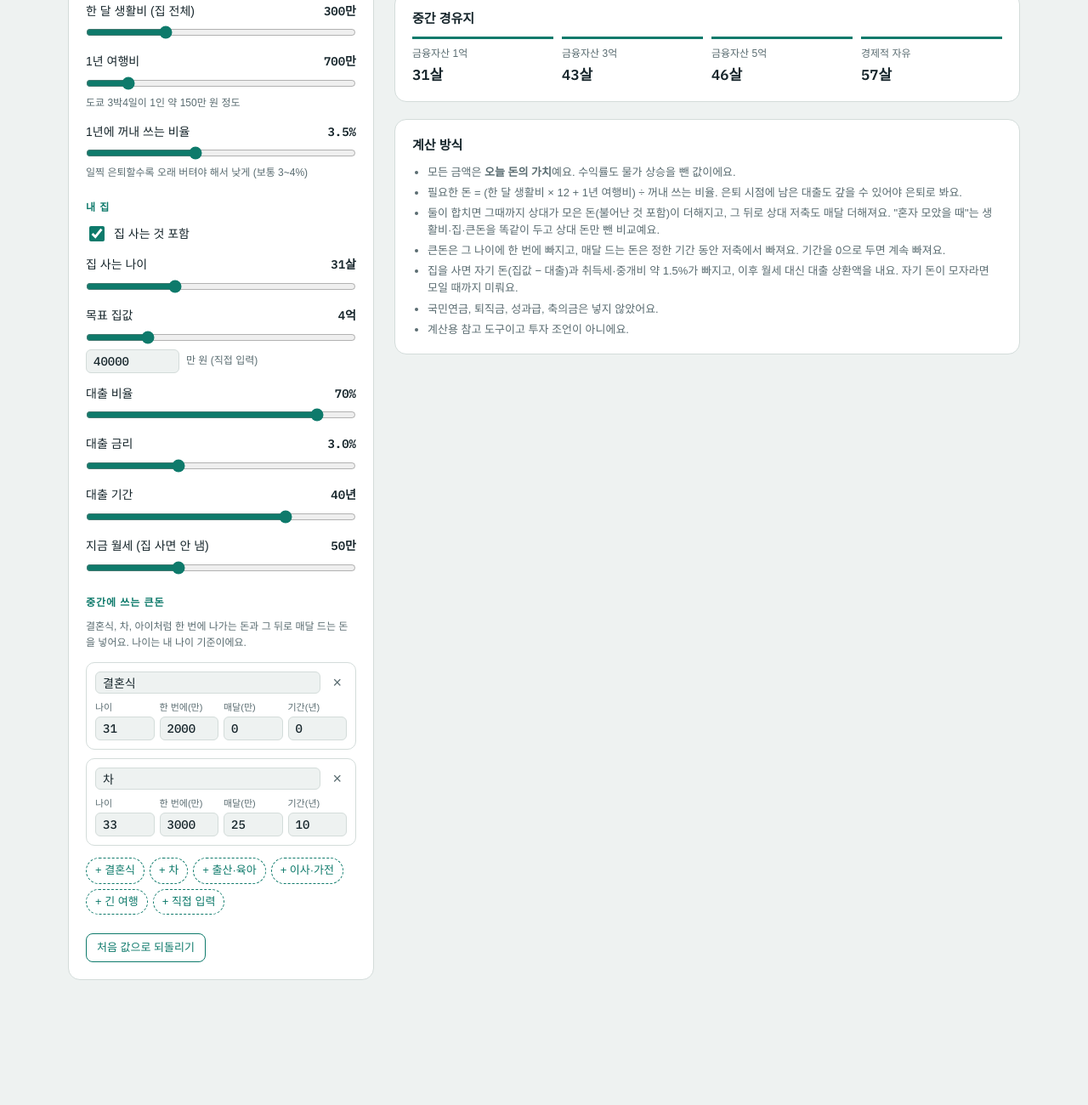
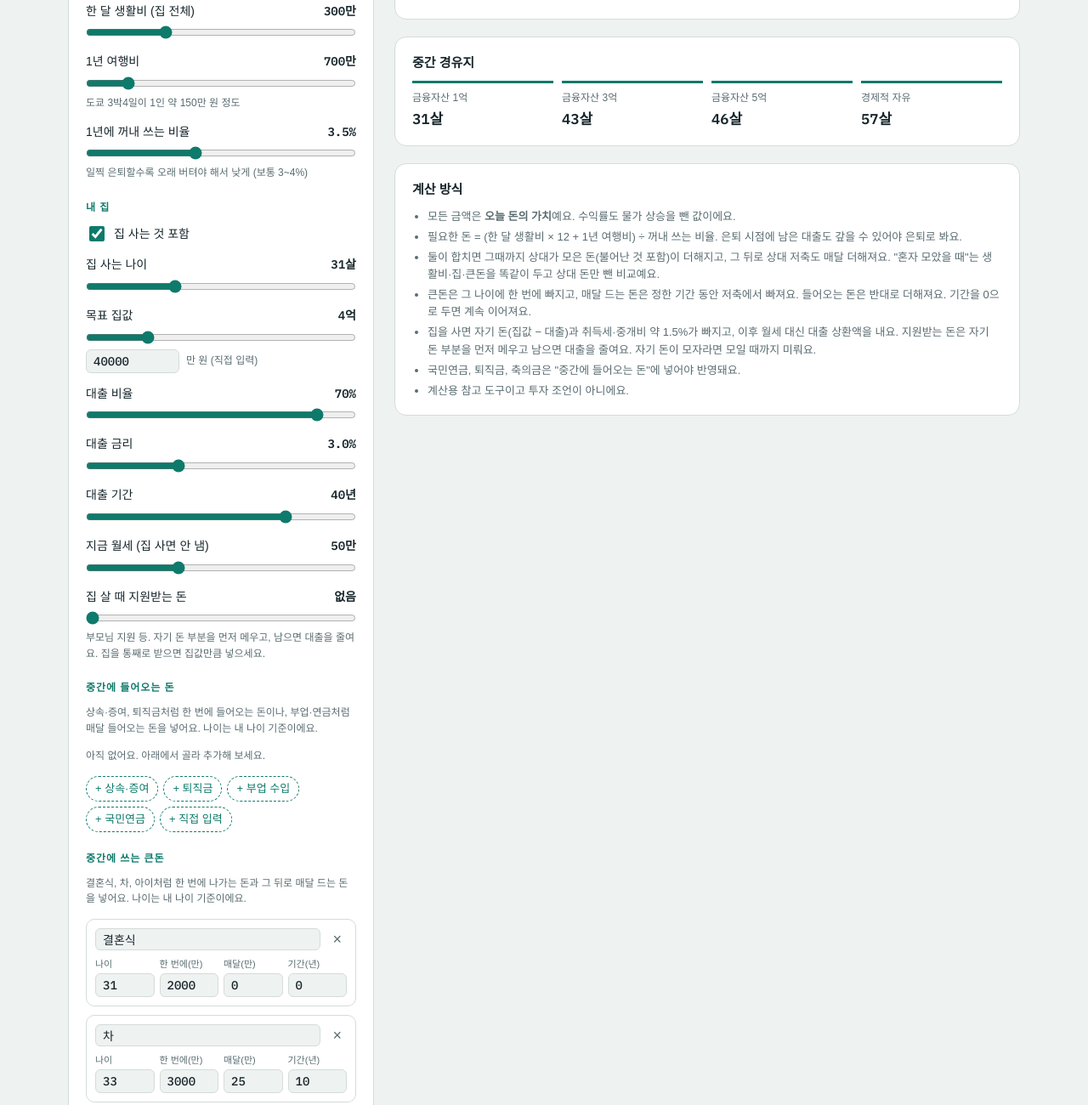
Before and after one commit to idayon/study, a plain HTML site: page freedom/index.html in a window 1280 px wide. Shown: the part 905-2205 px from the top of the page at 85% size. Before the commit the page ends 2106 px from the top, so only its background shows below. Drawn offline with Linux system fonts and the light colour scheme; a web font is replaced by a local one.

Commit message:
탑승권: 필요한 돈 계산식 표시, 중간에 들어오는 돈(상속·퇴직금·부업·연금), 집 살 때 지원금
Co-Authored-By: Claude Opus 5.5 <noreply@anthropic.com>

```diff
--- a/freedom/index.html
+++ b/freedom/index.html
@@ -82,6 +82,7 @@ input:focus-visible,button:focus-visible{outline:2px solid var(--accent);outline
 .stub p{margin:0;font-size:13px;color:var(--muted)}
 .status{font-size:13px;padding:8px 12px;border-radius:8px;background:var(--gold-soft);color:var(--ink);display:grid;gap:2px}
 .status .bad{color:var(--warn);font-weight:600}
+.formula{margin:0;font-size:12px;color:var(--muted);line-height:1.5}
 .compare{display:flex;flex-wrap:wrap;gap:8px 18px;font-size:13px}
 .compare b{font-family:var(--mono);font-size:15px}
 .compare .solo b{color:var(--muted)}
@@ -147,6 +148,14 @@ input:focus-visible,button:focus-visible{outline:2px solid var(--accent);outline
         <div class="f dep-buy"><div class="top"><label for="rate">대출 금리</label><output id="o-rate"></output></div><input type="range" id="rate" min="1.5" max="6" step="0.1"></div>
         <div class="f dep-buy"><div class="top"><label for="term">대출 기간</label><output id="o-term"></output></div><input type="range" id="term" min="10" max="50" step="5"></div>
         <div class="f dep-buy"><div class="top"><label for="rent">지금 월세 (집 사면 안 냄)</label><output id="o-rent"></output></div><input type="range" id="rent" min="0" max="150" step="1"></div>
+        <div class="f dep-buy"><div class="top"><label for="support">집 살 때 지원받는 돈</label><output id="o-support"></output></div><input type="range" id="support" min="0" max="100000" step="500"><small>부모님 지원 등. 자기 돈 부분을 먼저 메우고, 남으면 대출을 줄여요. 집을 통째로 받으면 집값만큼 넣으세요.</small></div>
+      </fieldset>
+
+      <fieldset>
+        <legend>중간에 들어오는 돈</legend>
+        <p class="hint">상속·증여, 퇴직금처럼 한 번에 들어오는 돈이나, 부업·연금처럼 매달 들어오는 돈을 넣어요. 나이는 내 나이 기준이에요.</p>
+        <div class="evs" id="incs"></div>
+        <div class="presets" id="inc-presets"></div>
       </fieldset>
 
       <fieldset>
@@ -173,6 +182,7 @@ input:focus-visible,button:focus-visible{outline:2px solid var(--accent);outline
             <div class="fact"><span class="tk-label">35살 때 자산</span><b id="t-35"></b></div>
             <div class="fact"><span class="tk-label">월 대출 상환</span><b id="t-pay"></b></div>
           </div>
+          <p class="formula" id="t-formula"></p>
           <div class="compare" id="t-compare"></div>
           <div class="status" id="t-status"></div>
         </div>
@@ -204,9 +214,9 @@ input:focus-visible,button:focus-visible{outline:2px solid var(--accent);outline
           <li>모든 금액은 <b>오늘 돈의 가치</b>예요. 수익률도 물가 상승을 뺀 값이에요.</li>
           <li>필요한 돈 = (한 달 생활비 × 12 + 1년 여행비) ÷ 꺼내 쓰는 비율. 은퇴 시점에 남은 대출도 갚을 수 있어야 은퇴로 봐요.</li>
           <li>둘이 합치면 그때까지 상대가 모은 돈(불어난 것 포함)이 더해지고, 그 뒤로 상대 저축도 매달 더해져요. "혼자 모았을 때"는 생활비·집·큰돈을 똑같이 두고 상대 돈만 뺀 비교예요.</li>
-          <li>큰돈은 그 나이에 한 번에 빠지고, 매달 드는 돈은 정한 기간 동안 저축에서 빠져요. 기간을 0으로 두면 계속 빠져요.</li>
-          <li>집을 사면 자기 돈(집값 − 대출)과 취득세·중개비 약 1.5%가 빠지고, 이후 월세 대신 대출 상환액을 내요. 자기 돈이 모자라면 모일 때까지 미뤄요.</li>
-          <li>국민연금, 퇴직금, 성과급, 축의금은 넣지 않았어요.</li>
+          <li>큰돈은 그 나이에 한 번에 빠지고, 매달 드는 돈은 정한 기간 동안 저축에서 빠져요. 들어오는 돈은 반대로 더해져요. 기간을 0으로 두면 계속 이어져요.</li>
+          <li>집을 사면 자기 돈(집값 − 대출)과 취득세·중개비 약 1.5%가 빠지고, 이후 월세 대신 대출 상환액을 내요. 지원받는 돈은 자기 돈 부분을 먼저 메우고 남으면 대출을 줄여요. 자기 돈이 모자라면 모일 때까지 미뤄요.</li>
+          <li>국민연금, 퇴직금, 축의금은 "중간에 들어오는 돈"에 넣어야 반영돼요.</li>
           <li>계산용 참고 도구이고 투자 조언이 아니에요.</li>
         </ul>
       </div>
@@ -220,7 +230,8 @@ const DEFAULTS = {
   age0: 28, assets0: 3000, save0: 100, g: 4, r: 4,
   couple: true, mergeAge: 31, pAssets: 3000, pSave: 100,
   live: 300, travel: 700, wr: 3.5,
-  buy: true, buyAge: 31, price: 40000, ltv: 70, rate: 3, term: 40, rent: 50,
+  buy: true, buyAge: 31, price: 40000, ltv: 70, rate: 3, term: 40, rent: 50, support: 0,
+  incomes: [],
   events: [
     { name: "결혼식", age: 31, amount: 2000, monthly: 0, years: 0 },
     { name: "차", age: 33, amount: 3000, monthly: 25, years: 10 }
@@ -229,7 +240,7 @@ const DEFAULTS = {
 const SAVE_HINT = "";/* ===== 기본값 끝 ===== */
 
 const $ = id => document.getElementById(id);
-const NUMS = ["age0","assets0","save0","g","r","mergeAge","pAssets","pSave","live","travel","wr","buyAge","price","ltv","rate","term","rent"];
+const NUMS = ["age0","assets0","save0","g","r","mergeAge","pAssets","pSave","live","travel","wr","buyAge","price","ltv","rate","term","rent","support"];
 const CHECKS = ["couple","buy"];
 const NOW_YEAR = new Date().getFullYear();
 const KEY = "freedom-ticket-v2";
@@ -240,9 +251,15 @@ const PRESETS = [
   { name: "이사·가전", amount: 1000, monthly: 0, years: 0, gap: 5 },
   { name: "긴 여행", amount: 800, monthly: 0, years: 0, gap: 7 }
 ];
+const INC_PRESETS = [
+  { name: "상속·증여", amount: 10000, monthly: 0, years: 0, gap: 20 },
+  { name: "퇴직금", amount: 3000, monthly: 0, years: 0, gap: 8 },
+  { name: "부업 수입", amount: 0, monthly: 30, years: 10, gap: 1 },
+  { name: "국민연금", amount: 0, monthly: 100, years: 0, gap: 39 }
+];
 if (SAVE_HINT) $("save0-hint").textContent = SAVE_HINT;
 
-let events = [];
+let events = [], incomes = [];
 
 function won(m){
   const neg = m < 0; m = Math.abs(m);
@@ -255,7 +272,8 @@ const fmt = {
   age0:v=>v+"살", assets0:v=>won(+v), save0:v=>v+"만", g:v=>v+"%", r:v=>v+"%",
   mergeAge:v=>v+"살", pAssets:v=>won(+v), pSave:v=>v+"만",
   live:v=>v+"만", travel:v=>won(+v), wr:v=>(+v).toFixed(1)+"%", buyAge:v=>v+"살",
-  price:v=>won(+v), ltv:v=>v+"%", rate:v=>(+v).toFixed(1)+"%", term:v=>v+"년", rent:v=>v+"만"
+  price:v=>won(+v), ltv:v=>v+"%", rate:v=>(+v).toFixed(1)+"%", term:v=>v+"년", rent:v=>v+"만",
+  support:v=>+v ? won(+v) : "없음"
 };
 
 function read(){
@@ -263,7 +281,9 @@ function read(){
   NUMS.forEach(k => p[k] = +$(k).value || 0);
   CHECKS.forEach(k => p[k] = $(k).checked);
   p.price = Math.max(5000, p.price);
-  p.events = events.map(e => ({ name: e.name || "지출", age: +e.age || 0, amount: +e.amount || 0, monthly: +e.monthly || 0, years: +e.years || 0 }));
+  const clean = (e, def) => ({ name: e.name || def, age: +e.age || 0, amount: +e.amount || 0, monthly: +e.monthly || 0, years: +e.years || 0 });
+  p.events = events.map(e => clean(e, "지출"));
+  p.incomes = incomes.map(e => clean(e, "수입"));
   return p;
 }
 
@@ -275,10 +295,17 @@ function payment(P, annual, years){
 function simulate(p, save0, couple){
   const rm = Math.pow(1 + p.r/100, 1/12) - 1;
   const target = (p.live*12 + p.travel) / (p.wr/100);
-  const loan = p.price * p.ltv/100;
-  const down = p.price - loan + p.price*0.015;
-  const pay = payment(loan, p.rate, p.term);
-  const evs = p.events.map(e => ({ ...e, m: Math.round((e.age - p.age0)*12) }));
+  // 집: 지원금이 자기 돈 부분을 먼저 메우고, 남으면 대출을 줄인다. 그래도 남으면 금융자산에 더한다.
+  const cost = p.price * 1.015, loanMax = p.price * p.ltv/100;
+  const support = p.buy ? p.support : 0;
+  const ownNeed = cost - loanMax;
+  const down = Math.max(0, ownNeed - support);
+  const loan = Math.max(0, Math.min(loanMax, cost - support));
+  const spare = Math.max(0, support - cost);
+  const pay = loan > 0 ? payment(loan, p.rate, p.term) : 0;
+  // 나가는 돈은 +, 들어오는 돈은 − 로 같은 목록에 넣는다
+  const evs = p.events.map(e => ({ ...e, m: Math.round((e.age - p.age0)*12) }))
+    .concat(p.incomes.map(e => ({ ...e, amount: -e.amount, monthly: -e.monthly, m: Math.round((e.age - p.age0)*12) })));
   let a = p.assets0, pa = p.pAssets, merged = false, bal = 0, bought = false, boughtAge = null, retireAge = null;
   let minA = Infinity, minAge = null;
   const pts = [];
@@ -291,7 +318,7 @@ function simulate(p, save0, couple){
     if (m % 12 === 0) pts.push({ age, a, need: target + bal });
     if (retireAge === null && m > 0 && a >= target + bal) retireAge = age;
     if (p.buy && !bought && age >= p.buyAge && a >= down){
-      a -= down; bal = loan; bought = true; boughtAge = age;
+      a -= down; a += spare; bal = loan; bought = true; boughtAge = age;
     }
     const gf = Math.pow(1 + p.g/100, Math.floor(m/12));
     let s = save0 * gf;
@@ -304,7 +331,7 @@ function simulate(p, save0, couple){
     }
     a = a*(1+rm) + s;
   }
-  return { pts, retireAge, target, pay, bought, boughtAge, down, minA, minAge };
+  return { pts, retireAge, target, pay, loan, bought, boughtAge, down, minA, minAge };
 }
 
 function needFor35(p){
@@ -334,11 +361,12 @@ function drawChart(res, solo, p){
   for (let a = Math.ceil(p.age0/stepX)*stepX; a <= endAge; a += stepX){
     g += `<text x="${x(a)}" y="${H-12}" text-anchor="middle">${a}살</text>`;
   }
-  // 큰돈 표시
-  p.events.filter(e => e.age >= p.age0 && e.age <= endAge).sort((u,v) => u.age - v.age).forEach((e,i) => {
+  // 큰돈 표시 (나가는 돈 빨강, 들어오는 돈 초록)
+  p.events.map(e => ({ ...e, c: "var(--warn)" })).concat(p.incomes.map(e => ({ ...e, c: "var(--accent)" })))
+    .filter(e => e.age >= p.age0 && e.age <= endAge).sort((u,v) => u.age - v.age).forEach((e,i) => {
     const ex = x(e.age);
-    g += `<line x1="${ex}" x2="${ex}" y1="${T-6}" y2="${H-B}" stroke="var(--warn)" stroke-opacity=".45" stroke-width="1" stroke-dasharray="3 4"/>`;
-    g += `<text class="ev-label" x="${ex+4}" y="${T-14 + (i%2)*12}" style="fill:var(--warn)">${esc(e.name)}</text>`;
+    g += `<line x1="${ex}" x2="${ex}" y1="${T-6}" y2="${H-B}" stroke="${e.c}" stroke-opacity=".45" stroke-width="1" stroke-dasharray="3 4"/>`;
+    g += `<text class="ev-label" x="${ex+4}" y="${T-14 + (i%2)*12}" style="fill:${e.c}">${esc(e.name)}</text>`;
   });
   const line = (arr, key) => arr.map((d,i) => `${i?"L":"M"}${x(d.age).toFixed(1)},${y(d[key]).toFixed(1)}`).join("");
   const area = line(pts,"a") + `L${x(pts[pts.length-1].age)},${y(0)}L${x(pts[0].age)},${y(0)}Z`;
@@ -387,6 +415,8 @@ function render(){
   $("t-to").textContent = ra === null ? "80+" : Math.ceil(ra);
   $("t-year").textContent = ra === null ? "80살 안에 도착 못 함" : `${NOW_YEAR + Math.ceil(ra - p.age0)}년쯤 경제적 자유`;
   $("t-target").textContent = won(res.target);
+  $("t-formula").textContent = `필요한 돈 = (생활비 월 ${won(p.live)} × 12 + 여행비 연 ${won(p.travel)}) ÷ ${p.wr.toFixed(1)}%` +
+    (p.buy && res.loan > 0 ? " · 은퇴할 때 남은 대출이 있으면 그만큼 더" : "");
   const at35 = res.pts.find(d => Math.round(d.age) === 35);
   $("t-35").textContent = at35 ? won(at35.a) : "—";
   $("t-pay").textContent = p.buy ? won(res.pay) : "—";
@@ -429,35 +459,44 @@ function render(){
   drawChart(res, solo, p);
 }
 
-/* 큰 지출 목록 */
-function renderEvents(){
-  $("evs").innerHTML = events.map((e,i) => `
+/* 큰돈 목록 (나가는 돈 / 들어오는 돈 공용) */
+const LISTS = {
+  out: { box: "evs", pre: "presets", get: () => events, presets: PRESETS, blank: "새 지출", id: "ev" },
+  in:  { box: "incs", pre: "inc-presets", get: () => incomes, presets: INC_PRESETS, blank: "새 수입", id: "inc" }
+};
+function renderList(k){
+  const L = LISTS[k], arr = L.get();
+  $(L.box).innerHTML = arr.map((e,i) => `
     <div class="ev" data-i="${i}">
-      <div class="head"><input type="text" id="ev-name-${i}" data-k="name" value="${esc(e.name)}" aria-label="지출 이름"><button type="button" class="del" data-del="${i}" aria-label="${esc(e.name)} 삭제">×</button></div>
+      <div class="head"><input type="text" id="${L.id}-name-${i}" data-k="name" value="${esc(e.name)}" aria-label="이름"><button type="button" class="del" data-del="${i}" aria-label="${esc(e.name)} 삭제">×</button></div>
       <div class="cells">
-        <label>나이<input type="number" id="ev-age-${i}" data-k="age" min="18" max="80" step="1" value="${e.age}"></label>
-        <label>한 번에(만)<input type="number" id="ev-amount-${i}" data-k="amount" min="0" step="100" value="${e.amount}"></label>
-        <label>매달(만)<input type="number" id="ev-monthly-${i}" data-k="monthly" min="0" step="5" value="${e.monthly}"></label>
-        <label>기간(년)<input type="number" id="ev-years-${i}" data-k="years" min="0" max="60" step="1" value="${e.years}"></label>
+        <label>나이<input type="number" id="${L.id}-age-${i}" data-k="age" min="18" max="90" step="1" value="${e.age}"></label>
+        <label>한 번에(만)<input type="number" id="${L.id}-amount-${i}" data-k="amount" min="0" step="100" value="${e.amount}"></label>
+        <label>매달(만)<input type="number" id="${L.id}-monthly-${i}" data-k="monthly" min="0" step="5" value="${e.monthly}"></label>
+        <label>기간(년)<input type="number" id="${L.id}-years-${i}" data-k="years" min="0" max="60" step="1" value="${e.years}"></label>
       </div>
     </div>`).join("") || `<p class="hint">아직 없어요. 아래에서 골라 추가해 보세요.</p>`;
 }
-$("evs").addEventListener("input", ev => {
+function renderEvents(){ renderList("out"); renderList("in"); }
+Object.keys(LISTS).forEach(k => {
+  const L = LISTS[k];
+  $(L.box).addEventListener("input", ev => {
     const t = ev.target, box = t.closest(".ev"); if (!box || !t.dataset.k) return;
-  const i = +box.dataset.i; events[i][t.dataset.k] = t.dataset.k === "name" ? t.value : t.value;
+    L.get()[+box.dataset.i][t.dataset.k] = t.value;
     render(); save();
   });
-$("evs").addEventListener("click", ev => {
+  $(L.box).addEventListener("click", ev => {
     const d = ev.target.closest("[data-del]"); if (!d) return;
-  events.splice(+d.dataset.del, 1); renderEvents(); render(); save();
+    L.get().splice(+d.dataset.del, 1); renderList(k); render(); save();
   });
-$("presets").innerHTML = PRESETS.map((x,i) => `<button type="button" class="chip" data-pre="${i}">+ ${x.name}</button>`).join("") + `<button type="button" class="chip" data-pre="-1">+ 직접 입력</button>`;
-$("presets").addEventListener("click", ev => {
+  $(L.pre).innerHTML = L.presets.map((x,i) => `<button type="button" class="chip" data-pre="${i}">+ ${x.name}</button>`).join("") + `<button type="button" class="chip" data-pre="-1">+ 직접 입력</button>`;
+  $(L.pre).addEventListener("click", ev => {
     const b = ev.target.closest("[data-pre]"); if (!b) return;
     const i = +b.dataset.pre, age0 = +$("age0").value;
-  const x = i < 0 ? { name: "새 지출", amount: 1000, monthly: 0, years: 0, gap: 3 } : PRESETS[i];
-  events.push({ name: x.name, age: age0 + x.gap, amount: x.amount, monthly: x.monthly, years: x.years });
-  renderEvents(); render(); save();
+    const x = i < 0 ? { name: L.blank, amount: 1000, monthly: 0, years: 0, gap: 3 } : L.presets[i];
+    L.get().push({ name: x.name, age: age0 + x.gap, amount: x.amount, monthly: x.monthly, years: x.years });
+    renderList(k); render(); save();
+  });
 });
 
 /* 저장 */
@@ -465,9 +504,10 @@ function apply(s){
   NUMS.forEach(k => { if (s[k] !== undefined) $(k).value = s[k]; });
   CHECKS.forEach(k => { if (s[k] !== undefined) $(k).checked = s[k]; });
   if (Array.isArray(s.events)) events = s.events.map(e => ({ ...e }));
+  if (Array.isArray(s.incomes)) incomes = s.incomes.map(e => ({ ...e }));
 }
 function save(){
-  try { const s = {}; NUMS.forEach(k => s[k] = $(k).value); CHECKS.forEach(k => s[k] = $(k).checked); s.events = events; localStorage.setItem(KEY, JSON.stringify(s)); } catch(e){}
+  try { const s = {}; NUMS.forEach(k => s[k] = $(k).value); CHECKS.forEach(k => s[k] = $(k).checked); s.events = events; s.incomes = incomes; localStorage.setItem(KEY, JSON.stringify(s)); } catch(e){}
 }
 function load(){
   try {
```
Lines whose indentation alone changed are shown as unchanged.
